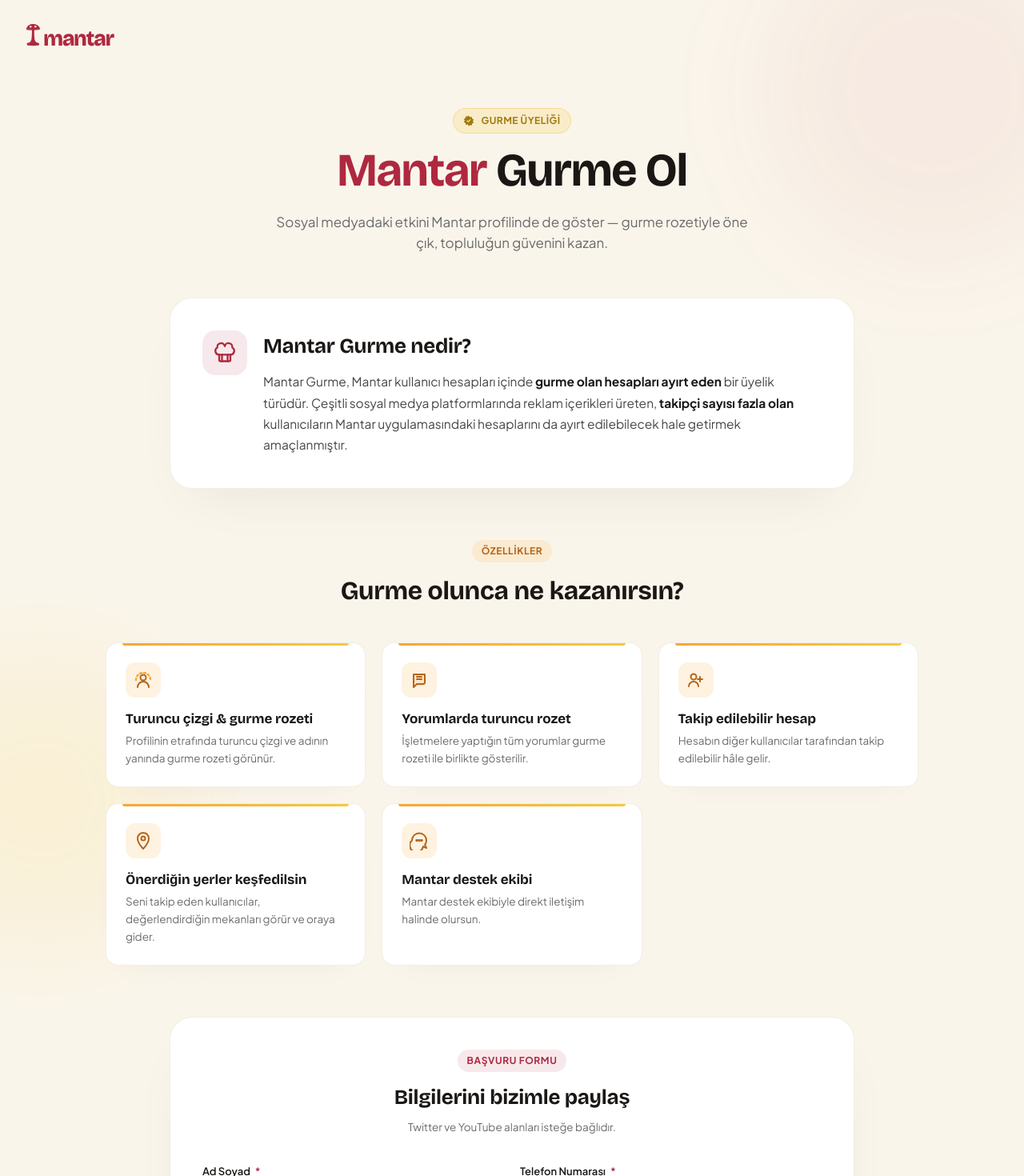
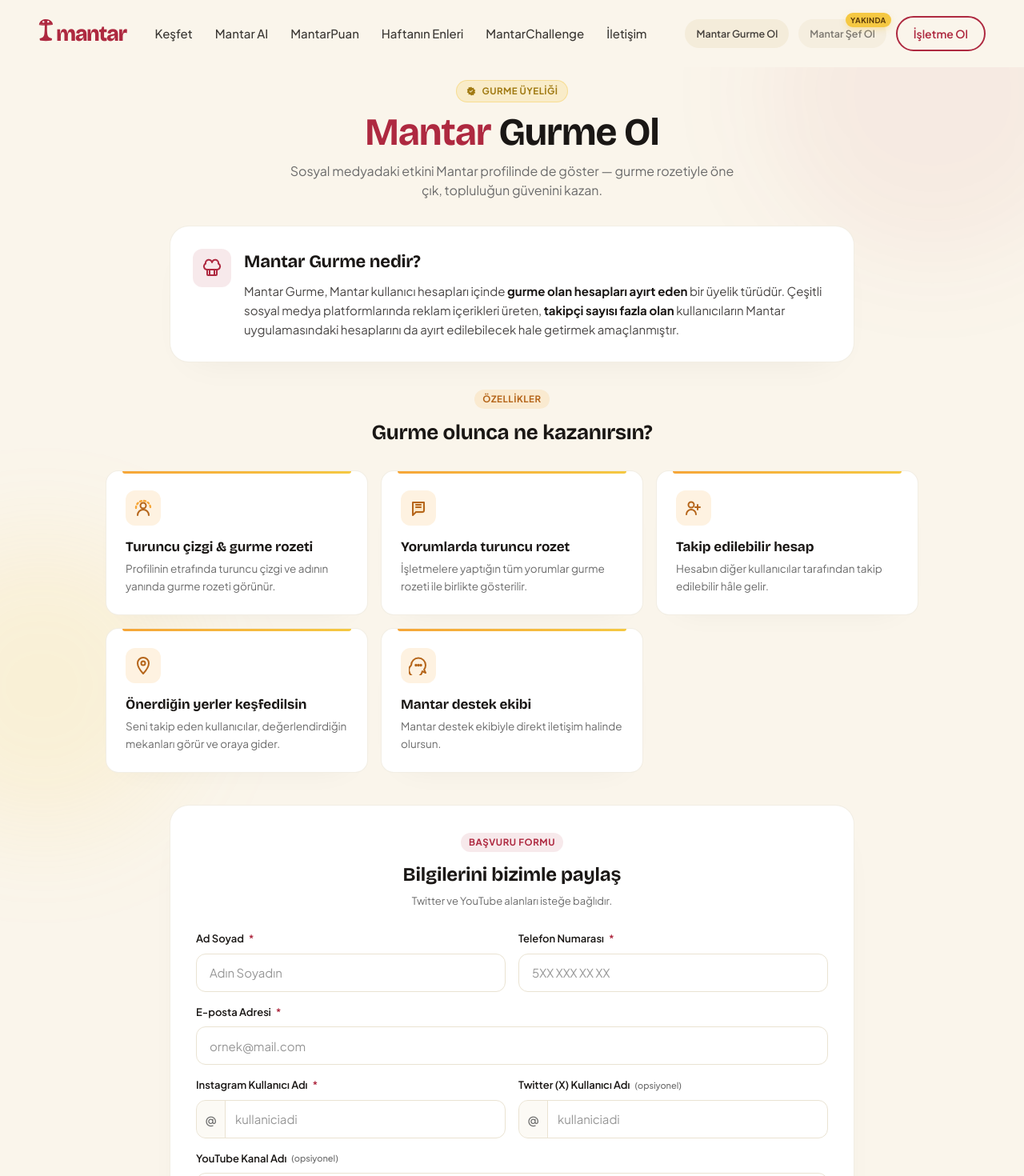
Before and after one commit to onurkv41-41/mantar, a Next.js app: page /mantar-gurme-ol in a window 1280 px wide. Shown: the top 1470 px of the page at 80% size. Built offline with nearby package versions, Linux system fonts and the light colour scheme.

Commit message:
Mantar Gurme Ol: surface full Nav + tighten section spacing

```diff
--- a/app/mantar-gurme-ol/GurmeForm.tsx
+++ b/app/mantar-gurme-ol/GurmeForm.tsx
@@ -95,21 +95,21 @@ export default function GurmeForm() {
   return (
     <form
       onSubmit={onSubmit}
-      className="bg-white rounded-[22px] sm:rounded-[28px] border border-mantar-line/60 shadow-[0_30px_70px_-30px_rgba(30,10,15,0.08)] p-6 sm:p-10"
+      className="bg-white rounded-[20px] sm:rounded-[24px] border border-mantar-line/60 shadow-[0_20px_50px_-30px_rgba(30,10,15,0.08)] p-5 sm:p-8"
     >
-      <div className="text-center mb-7 sm:mb-9">
-        <div className="inline-flex items-center gap-2 h-7 px-3 rounded-full bg-mantar-red/10 text-mantar-red text-[12px] font-bold tracking-[0.05em]">
+      <div className="text-center mb-5 sm:mb-7">
+        <div className="inline-flex items-center gap-2 h-6 px-2.5 rounded-full bg-mantar-red/10 text-mantar-red text-[11.5px] font-bold tracking-[0.05em]">
           BAŞVURU FORMU
         </div>
-        <h2 className="mt-3 font-display text-[22px] sm:text-[26px] font-bold tracking-[-0.01em]">
+        <h2 className="mt-2.5 font-display text-[20px] sm:text-[24px] font-bold tracking-[-0.01em]">
           Bilgilerini bizimle paylaş
         </h2>
-        <p className="mt-2 text-[13.5px] text-mantar-muted">
+        <p className="mt-1.5 text-[13px] text-mantar-muted">
           Twitter ve YouTube alanları isteğe bağlıdır.
         </p>
       </div>
 
-      <div className="grid grid-cols-1 sm:grid-cols-2 gap-4 sm:gap-5">
+      <div className="grid grid-cols-1 sm:grid-cols-2 gap-3.5 sm:gap-4">
         <Field label="Ad Soyad" required>
           <input
             value={data.fullName}
--- a/app/mantar-gurme-ol/page.tsx
+++ b/app/mantar-gurme-ol/page.tsx
@@ -1,5 +1,4 @@
-import Link from "next/link";
-import MantarLogo from "@/components/MantarLogo";
+import Nav from "@/components/Nav";
 import GurmeForm from "./GurmeForm";
 
 export const metadata = {
@@ -21,43 +20,35 @@ export default function MantarGurmeOlPage() {
         aria-hidden
       />
 
-      {/* Top bar */}
-      <header className="relative z-10">
-        <div className="mx-auto max-w-[1280px] px-4 sm:px-8 py-5 sm:py-7">
-          <Link href="/" className="inline-block">
-            <MantarLogo width={100} className="sm:hidden" />
-            <MantarLogo width={124} className="hidden sm:block" />
-          </Link>
-        </div>
-      </header>
+      <Nav />
 
       {/* Hero */}
-      <section className="relative z-10 mx-auto max-w-[920px] px-4 sm:px-8 pt-4 sm:pt-8 pb-10 sm:pb-14 text-center">
-        <div className="inline-flex items-center gap-2 h-8 px-3 rounded-full bg-mantar-gold/20 border border-mantar-gold/40 text-[12px] font-bold tracking-[0.04em] text-[var(--color-feat-top-ink)]">
-          <VerifiedIcon className="w-3.5 h-3.5" />
+      <section className="relative z-10 mx-auto max-w-[920px] px-4 sm:px-8 pt-2 sm:pt-4 pb-6 sm:pb-8 text-center">
+        <div className="inline-flex items-center gap-2 h-7 px-3 rounded-full bg-mantar-gold/20 border border-mantar-gold/40 text-[11.5px] font-bold tracking-[0.04em] text-[var(--color-feat-top-ink)]">
+          <VerifiedIcon className="w-3 h-3" />
           GURME ÜYELİĞİ
         </div>
-        <h1 className="mt-4 font-display font-bold leading-[1.05] tracking-[-0.02em] text-[34px] sm:text-[48px] lg:text-[58px]">
+        <h1 className="mt-3 font-display font-bold leading-[1.05] tracking-[-0.02em] text-[28px] sm:text-[40px] lg:text-[48px]">
           <span className="text-mantar-red">Mantar</span> Gurme Ol
         </h1>
-        <p className="mt-4 sm:mt-5 text-[15px] sm:text-[17px] leading-[1.55] text-mantar-muted max-w-[600px] mx-auto">
+        <p className="mt-3 text-[14px] sm:text-[16px] leading-[1.5] text-mantar-muted max-w-[560px] mx-auto">
           Sosyal medyadaki etkini Mantar profilinde de göster — gurme rozetiyle
           öne çık, topluluğun güvenini kazan.
         </p>
       </section>
 
       {/* "Nedir?" Card */}
-      <section className="relative z-10 mx-auto max-w-[920px] px-4 sm:px-8 pb-12 sm:pb-16">
-        <div className="bg-white rounded-[24px] sm:rounded-[28px] border border-mantar-line/60 shadow-[0_30px_70px_-30px_rgba(30,10,15,0.08)] p-6 sm:p-10">
-          <div className="flex items-start gap-4 sm:gap-5">
-            <div className="h-12 w-12 sm:h-14 sm:w-14 rounded-2xl bg-mantar-red/10 grid place-items-center flex-shrink-0">
-              <ChefHatIcon className="w-6 h-6 sm:w-7 sm:h-7 text-mantar-red" />
+      <section className="relative z-10 mx-auto max-w-[920px] px-4 sm:px-8 pb-6 sm:pb-8">
+        <div className="bg-white rounded-[20px] sm:rounded-[24px] border border-mantar-line/60 shadow-[0_20px_50px_-30px_rgba(30,10,15,0.08)] p-5 sm:p-7">
+          <div className="flex items-start gap-3 sm:gap-4">
+            <div className="h-11 w-11 sm:h-12 sm:w-12 rounded-xl bg-mantar-red/10 grid place-items-center flex-shrink-0">
+              <ChefHatIcon className="w-5 h-5 sm:w-6 sm:h-6 text-mantar-red" />
             </div>
             <div className="flex-1 min-w-0">
-              <h2 className="font-display text-[22px] sm:text-[26px] font-bold tracking-[-0.01em]">
+              <h2 className="font-display text-[19px] sm:text-[22px] font-bold tracking-[-0.01em]">
                 Mantar Gurme nedir?
               </h2>
-              <p className="mt-3 text-[14.5px] sm:text-[15.5px] text-mantar-ink/80 leading-[1.7]">
+              <p className="mt-2 text-[14px] sm:text-[15px] text-mantar-ink/80 leading-[1.6]">
                 Mantar Gurme, Mantar kullanıcı hesapları içinde{" "}
                 <strong className="text-mantar-ink">gurme olan hesapları ayırt eden</strong>{" "}
                 bir üyelik türüdür. Çeşitli sosyal medya platformlarında reklam
@@ -71,17 +62,17 @@ export default function MantarGurmeOlPage() {
       </section>
 
       {/* Özellikleri */}
-      <section className="relative z-10 mx-auto max-w-[1080px] px-4 sm:px-8 pb-12 sm:pb-16">
-        <div className="text-center max-w-[640px] mx-auto mb-8 sm:mb-10">
-          <div className="inline-flex items-center gap-2 h-7 px-3 rounded-full bg-[#f6a638]/15 text-[#b5651a] text-[12px] font-bold tracking-[0.05em]">
+      <section className="relative z-10 mx-auto max-w-[1080px] px-4 sm:px-8 pb-6 sm:pb-10">
+        <div className="text-center max-w-[640px] mx-auto mb-5 sm:mb-7">
+          <div className="inline-flex items-center gap-2 h-6 px-2.5 rounded-full bg-[#f6a638]/15 text-[#b5651a] text-[11.5px] font-bold tracking-[0.05em]">
             ÖZELLİKLER
           </div>
-          <h2 className="mt-3 font-display text-[24px] sm:text-[32px] font-bold tracking-[-0.01em]">
+          <h2 className="mt-2.5 font-display text-[20px] sm:text-[26px] font-bold tracking-[-0.01em]">
             Gurme olunca ne kazanırsın?
           </h2>
         </div>
 
-        <div className="grid grid-cols-1 sm:grid-cols-2 lg:grid-cols-3 gap-4 sm:gap-5">
+        <div className="grid grid-cols-1 sm:grid-cols-2 lg:grid-cols-3 gap-3 sm:gap-4">
           <FeatureCard
             icon={<ProfileStripeIcon />}
             title="Turuncu çizgi & gurme rozeti"
@@ -112,7 +103,7 @@ export default function MantarGurmeOlPage() {
       </section>
 
       {/* Form */}
-      <section id="basvuru" className="relative z-10 mx-auto max-w-[920px] px-4 sm:px-8 pb-20 sm:pb-28">
+      <section id="basvuru" className="relative z-10 mx-auto max-w-[920px] px-4 sm:px-8 pb-12 sm:pb-16">
         <GurmeForm />
       </section>
     </div>
```
